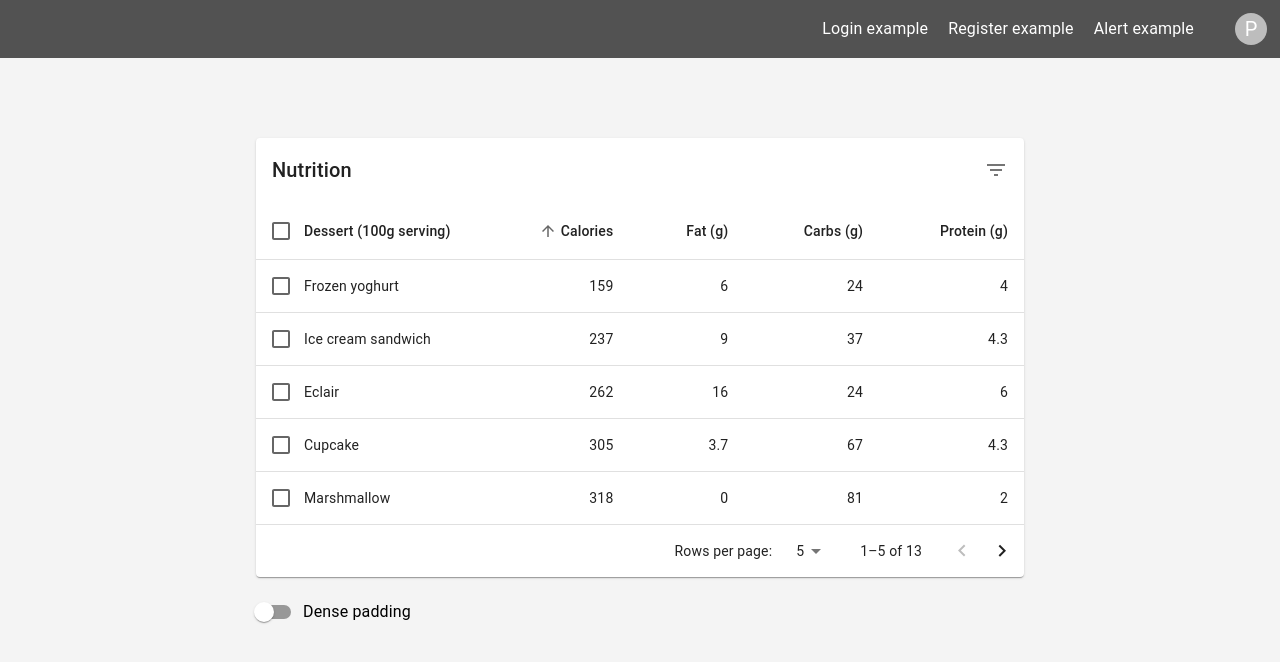
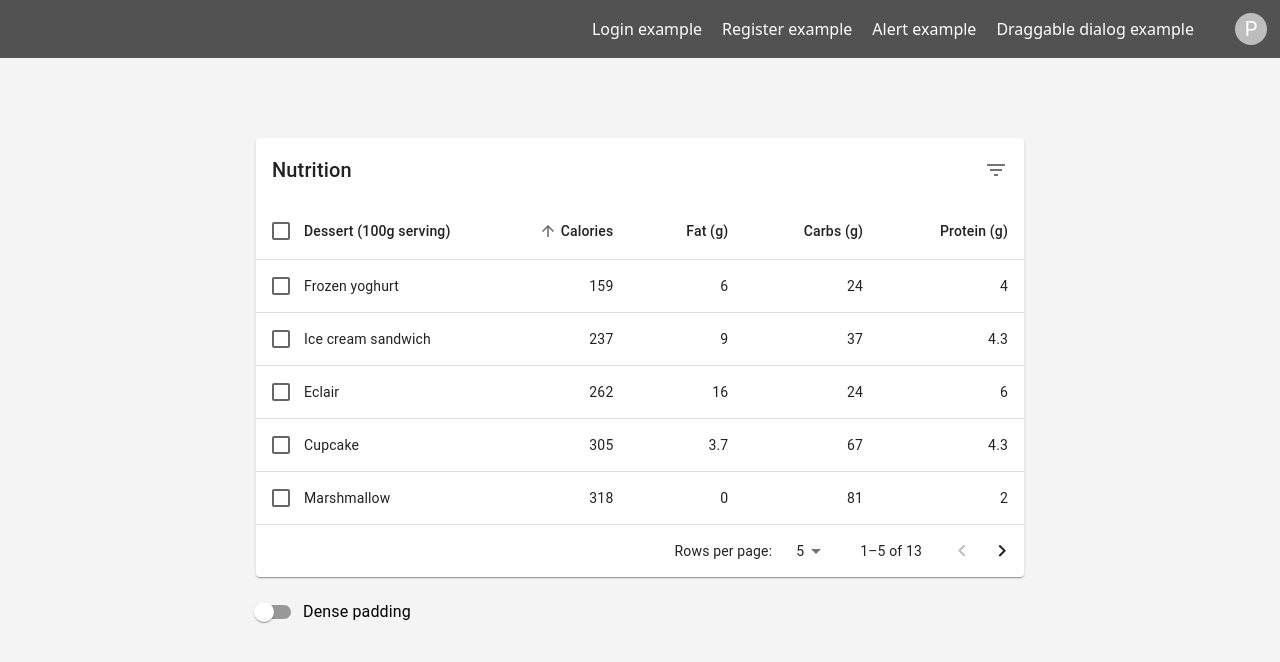
Before and after one commit to pkol92/materialui-app, a Next.js app: page / in a window 1280 px wide. Shown: the top 662 px of the page. Built offline with nearby package versions, Linux system fonts and the light colour scheme.

Commit message:
add dialog and alert

```diff
--- a/components/alert.tsx
+++ b/components/alert.tsx
@@ -32,7 +32,7 @@ export const CustomizedAlert = () => {
       <button onClick={handleClick}>Alert example</button>
       <Snackbar
         open={open}
-        autoHideDuration={6000}
+        autoHideDuration={4000}
         onClose={handleClose}
         anchorOrigin={{
           vertical: "bottom",
--- /dev/null
+++ b/components/dialog.tsx
@@ -0,0 +1,64 @@
+import * as React from "react";
+import Button from "@mui/material/Button";
+import Dialog from "@mui/material/Dialog";
+import DialogActions from "@mui/material/DialogActions";
+import DialogContent from "@mui/material/DialogContent";
+import DialogContentText from "@mui/material/DialogContentText";
+import DialogTitle from "@mui/material/DialogTitle";
+import Paper, { PaperProps } from "@mui/material/Paper";
+import Draggable from "react-draggable";
+import { useState } from "react";
+
+function PaperComponent(props: PaperProps) {
+  return (
+    <Draggable
+      handle="#draggable-dialog-title"
+      cancel={'[class*="MuiDialogContent-root"]'}
+    >
+      <Paper {...props} />
+    </Draggable>
+  );
+}
+
+export const DraggableDialog = () => {
+  const [open, setOpen] = useState(false);
+
+  const toggle = () => {
+    setOpen(!open);
+  };
+
+  return (
+    <div>
+      <button onClick={toggle}>Draggable dialog example</button>
+      <Dialog
+        open={open}
+        onClose={toggle}
+        PaperComponent={PaperComponent}
+        aria-labelledby="draggable-dialog-title"
+      >
+        <DialogTitle style={{ cursor: "move" }} id="draggable-dialog-title">
+          This is draggable dialog
+        </DialogTitle>
+        <DialogContent>
+          <DialogContentText>
+            Drag and move to see what happens. You can also click on the page to
+            close this modal.
+          </DialogContentText>
+        </DialogContent>
+        <DialogActions>
+          <Button autoFocus onClick={toggle}>
+            Cancel
+          </Button>
+          <Button
+            onClick={toggle}
+            color="success"
+            variant="contained"
+            className="bg-green-700"
+          >
+            Cool!
+          </Button>
+        </DialogActions>
+      </Dialog>
+    </div>
+  );
+};
--- a/components/navbar.tsx
+++ b/components/navbar.tsx
@@ -14,6 +14,7 @@ import Logout from "@mui/icons-material/Logout";
 import { useState } from "react";
 import Link from "next/link";
 import { CustomizedAlert } from "./alert";
+import { DraggableDialog } from "./dialog";
 
 export default function Navbar() {
   const [anchorEl, setAnchorEl] = useState<null | HTMLElement>(null);
@@ -36,15 +37,19 @@ export default function Navbar() {
           p: 1,
         }}
       >
-        <Typography sx={{ minWidth: 100 }}>
+        <div>
           <Link href="/login">Login example</Link>
-        </Typography>
-        <Typography sx={{ minWidth: 100 }}>
+        </div>
+        <div>
           <Link href="/register">Register example</Link>
-        </Typography>
-        <Typography sx={{ minWidth: 100 }}>
+        </div>
+        <div>
           <CustomizedAlert />
-        </Typography>
+        </div>
+        <div>
+          <DraggableDialog />
+        </div>
+
         <Tooltip title="Account settings">
           <IconButton
             onClick={handleClick}
--- a/package.json
+++ b/package.json
@@ -23,6 +23,7 @@
     "postcss": "8.4.22",
     "react": "18.2.0",
     "react-dom": "18.2.0",
+    "react-draggable": "^4.4.5",
     "tailwindcss": "3.3.1",
     "typescript": "5.0.4"
   }
```
Also changed, not shown: 1 other file (tests, documents, lock files or other folders).
